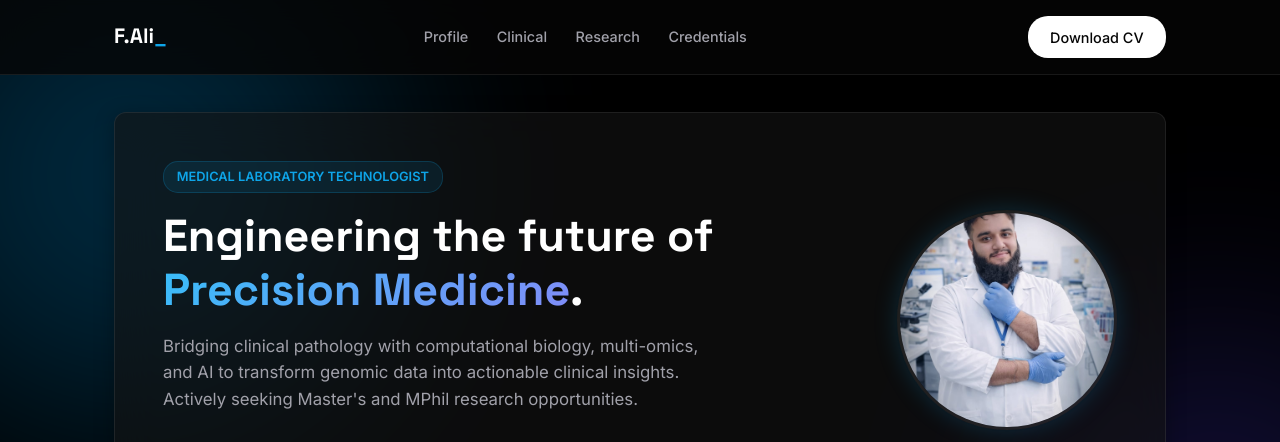
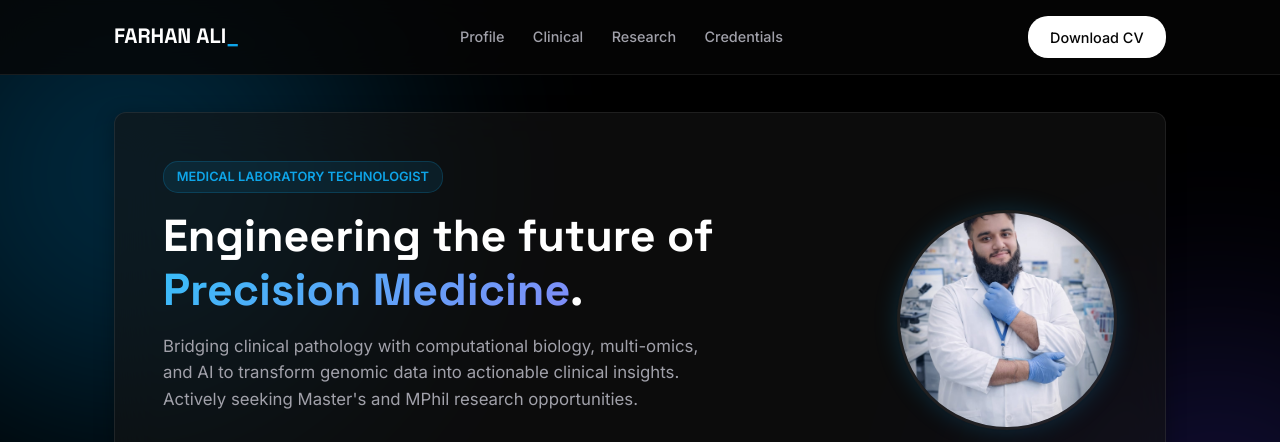
Before and after one commit to farhanali-researcher/farhanali-researcher.github.io, a plain HTML site: page index.html in a window 1280 px wide. Shown: the top 442 px of the page. Drawn offline with Linux system fonts and the light colour scheme.

Commit message:
Update index.html

```diff
--- a/index.html
+++ b/index.html
@@ -19,7 +19,7 @@
 
     <nav class="glass-nav">
         <div class="nav-container">
-            <a href="#" class="logo">F.Ali<span>_</span></a>
+            <a href="#" class="logo">FARHAN ALI<span>_</span></a>
             <div class="nav-links">
                 <a href="#about">Profile</a>
                 <a href="#clinical">Clinical</a>
```
